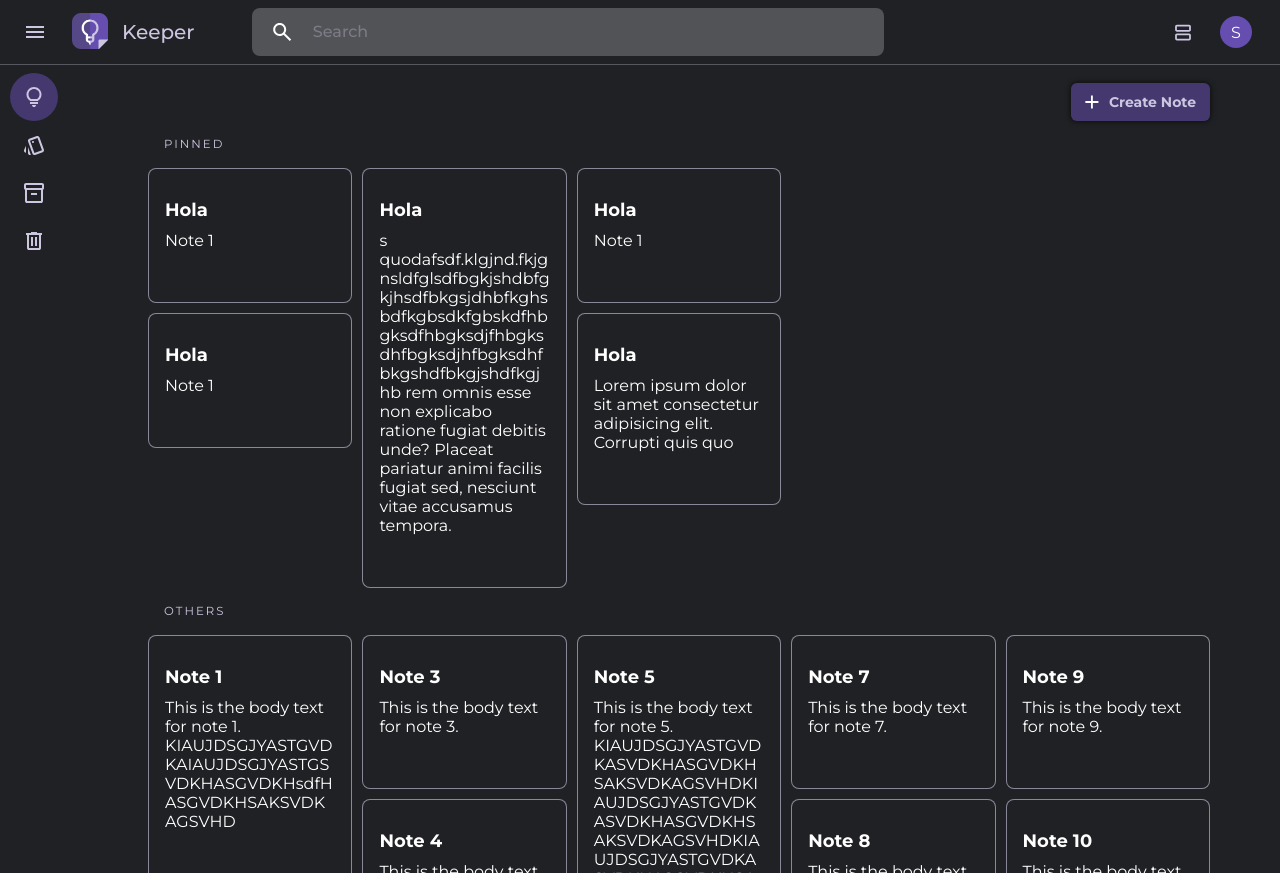
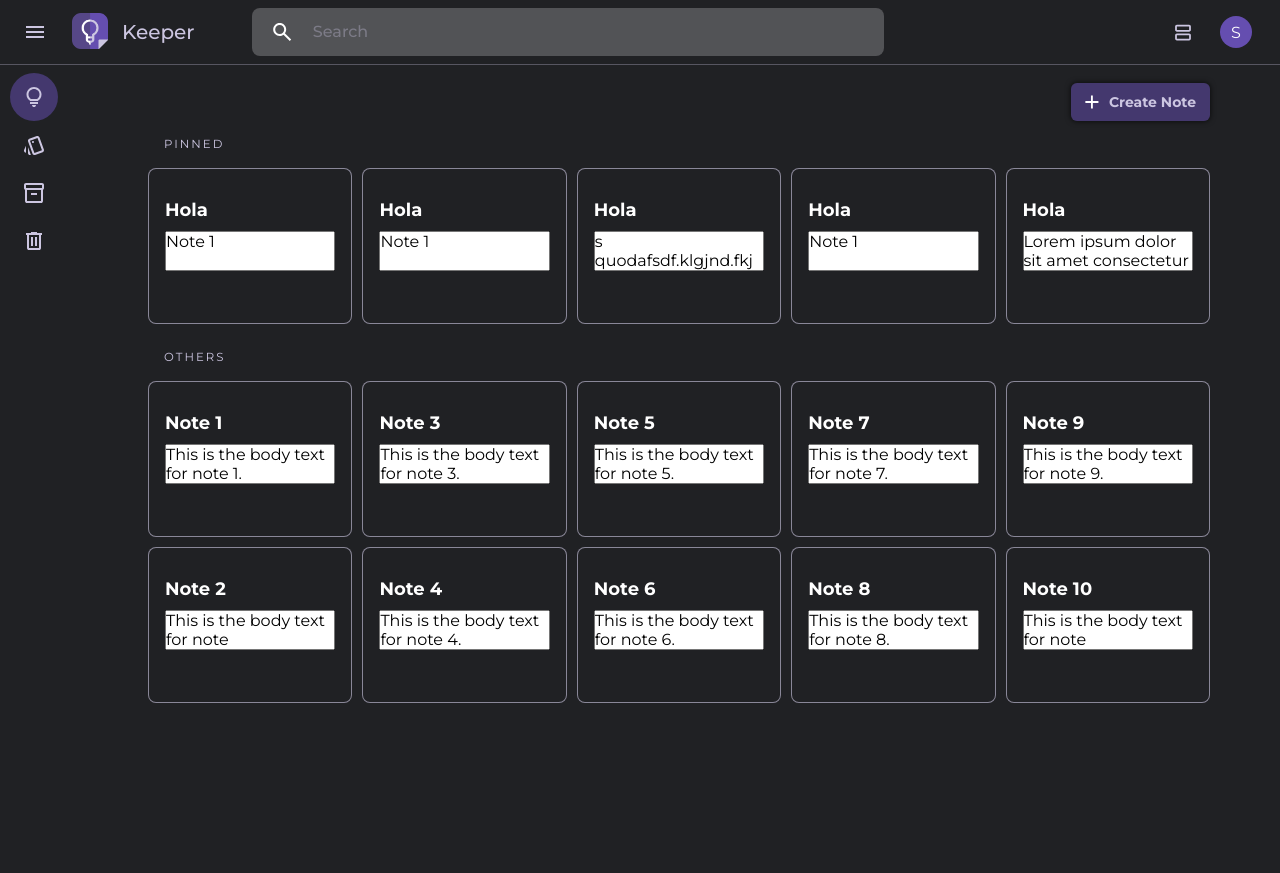
Before and after one commit to ShermanPI/Keeper, a React (Vite) app: page /home in a window 1280 px wide. Built offline with nearby package versions, Linux system fonts and the light colour scheme.

Commit message:
refactor: :recycle: note component refactored
the note component is clearer to read and easier to use

```diff
--- a/src/components/Note/Note.jsx
+++ b/src/components/Note/Note.jsx
@@ -1,78 +1,10 @@
-import { useRef, useState } from 'react'
-import { CheckIcon, DeleteIcon, ImageIcon, InventoryIcon, PalleteIcon, PushPinIcon } from './assets/images/Icons'
 import './assets/style/note.css'
+import NoteForm from './NoteForm'
 
 export default function Note ({ children, title }) {
-  const [amplified, setAmplified] = useState(false)
-  const cloneRef = useRef()
-
-  const handleNoteClick = (e) => {
-    e.stopPropagation()
-    setAmplified(true)
-  }
-
-  const handleBackgroundClick = () => {
-    setAmplified(false)
-  }
-
   return (
-    <>
-      {/* NOTE CLONE */}
-      <div ref={cloneRef} className='note invisible-note'>
-        <div className='note-top-icons'>
-          <div className='select-note-icon'>
-            <CheckIcon />
-          </div>
-          <div className='file-note-icon'>
-            <PushPinIcon />
-          </div>
-        </div>
-        <input type='text' defaultValue={title} className='note-title' placeholder='Title' />
-        <span role='textarea' contentEditable className='note-text'>{children}</span>
-        <div className='note-buttons-container'>
-          <div className='note-action-button'>
-            <PalleteIcon />
-          </div>
-          <div className='note-action-button'>
-            <ImageIcon />
-          </div>
-          <div className='note-action-button'>
-            <InventoryIcon />
-          </div>
-          <div className='note-action-button'>
-            <DeleteIcon />
-          </div>
-        </div>
-
-        {/* REAL NOTE */}
-        <div className={`note ampliable-note ${amplified ? 'amplified-note' : ''}`} onClick={handleNoteClick}>
-          <div className='note-top-icons'>
-            <div className='select-note-icon'>
-              <CheckIcon />
-            </div>
-            <div className='file-note-icon'>
-              <PushPinIcon />
-            </div>
-          </div>
-          <input type='text' defaultValue={title} className='note-title' placeholder='Title' />
-          <span role='textarea' contentEditable className='note-text' onChange={() => { console.log('AJKSHgdkjhS') }}>{children}</span>
-          <div className='note-buttons-container'>
-            <div className='note-action-button'>
-              <PalleteIcon />
-            </div>
-            <div className='note-action-button'>
-              <ImageIcon />
-            </div>
-            <div className='note-action-button'>
-              <InventoryIcon />
-            </div>
-            <div className='note-action-button'>
-              <DeleteIcon />
-            </div>
-          </div>
-        </div>
-      </div>
-      <div className={`note-container ${amplified ? 'amplified-note-background' : ''}`} onClick={handleBackgroundClick} />
-    </>
+    <NoteForm className='invisible-note' title={title} noteBody={children}>
+      <NoteForm className='ampliable-note' title={title} noteBody={children} />
+    </NoteForm>
   )
 }
--- /dev/null
+++ b/src/components/Note/NoteForm.jsx
@@ -0,0 +1,61 @@
+import { useState } from 'react'
+import { CheckIcon, DeleteIcon, ImageIcon, InventoryIcon, PalleteIcon, PushPinIcon } from './assets/images/Icons'
+
+export default function NoteForm ({ className, children, title, noteBody }) {
+  const [amplified, setAmplified] = useState(false)
+  const [textareaHeight, setTextareaHeight] = useState('auto')
+  console.log('render')
+
+  const handleNoteClick = (e) => {
+    e.stopPropagation()
+    setAmplified(true)
+  }
+
+  const handleBackgroundClick = (e) => {
+    e.stopPropagation()
+    setAmplified(false)
+  }
+
+  const changeTextAreaHeight = (e) => {
+    const newHeight = `${e.target.scrollHeight}px`
+    if (newHeight !== textareaHeight) {
+      setTextareaHeight(`${newHeight}`)
+      console.log(newHeight, textareaHeight)
+    }
+  }
+
+  return (
+    <>
+      <form className={`note ${amplified ? 'amplified-note' : ''} ${className}`} onClick={handleNoteClick}>
+        <div className='note-top-icons'>
+          <div className='select-note-icon'>
+            <CheckIcon />
+          </div>
+          <div className='file-note-icon'>
+            <PushPinIcon />
+          </div>
+        </div>
+
+        <input type='text' name='' defaultValue={title} className='note-title' placeholder='Title' />
+        <textarea className='note-text' style={{ height: textareaHeight }} defaultValue={noteBody} placeholder='Note' onKeyDown={changeTextAreaHeight} />
+
+        <div className='note-buttons-container'>
+          <div className='note-action-button'>
+            <PalleteIcon />
+          </div>
+          <div className='note-action-button'>
+            <ImageIcon />
+          </div>
+          <div className='note-action-button'>
+            <InventoryIcon />
+          </div>
+          <div className='note-action-button'>
+            <DeleteIcon />
+          </div>
+        </div>
+        {children}
+      </form>
+      <div className={`note-container ${amplified ? 'amplified-note-background' : ''}`} onClick={handleBackgroundClick} />
+    </>
+  )
+}
--- a/src/components/Note/assets/style/note.css
+++ b/src/components/Note/assets/style/note.css
@@ -14,6 +14,16 @@
 
 .note input[type="text"]{
   cursor: default;
+}
+
+.note textarea{
+  cursor: default;
+  resize: none;
+  height: ;
+}
+
+.note textarea::-webkit-scrollbar{
+  width: 0px;
 }
 
 .ampliable-note{
@@ -49,6 +59,10 @@
 }
 
 .amplified-note input[type="text"]{
+  cursor: text;
+}
+
+.amplified-note textarea{
   cursor: text;
 }
 
@@ -178,7 +192,16 @@
 
 .invisible-note > input{
   color: transparent;
+  background-color: transparent;
+  border-color: transparent;
 }
+
+.invisible-note > textarea{
+  color: transparent;
+  background-color: transparent;
+  border-color: transparent;
+}
+
 
 .amplified-note-background{
   z-index: 2;
```
